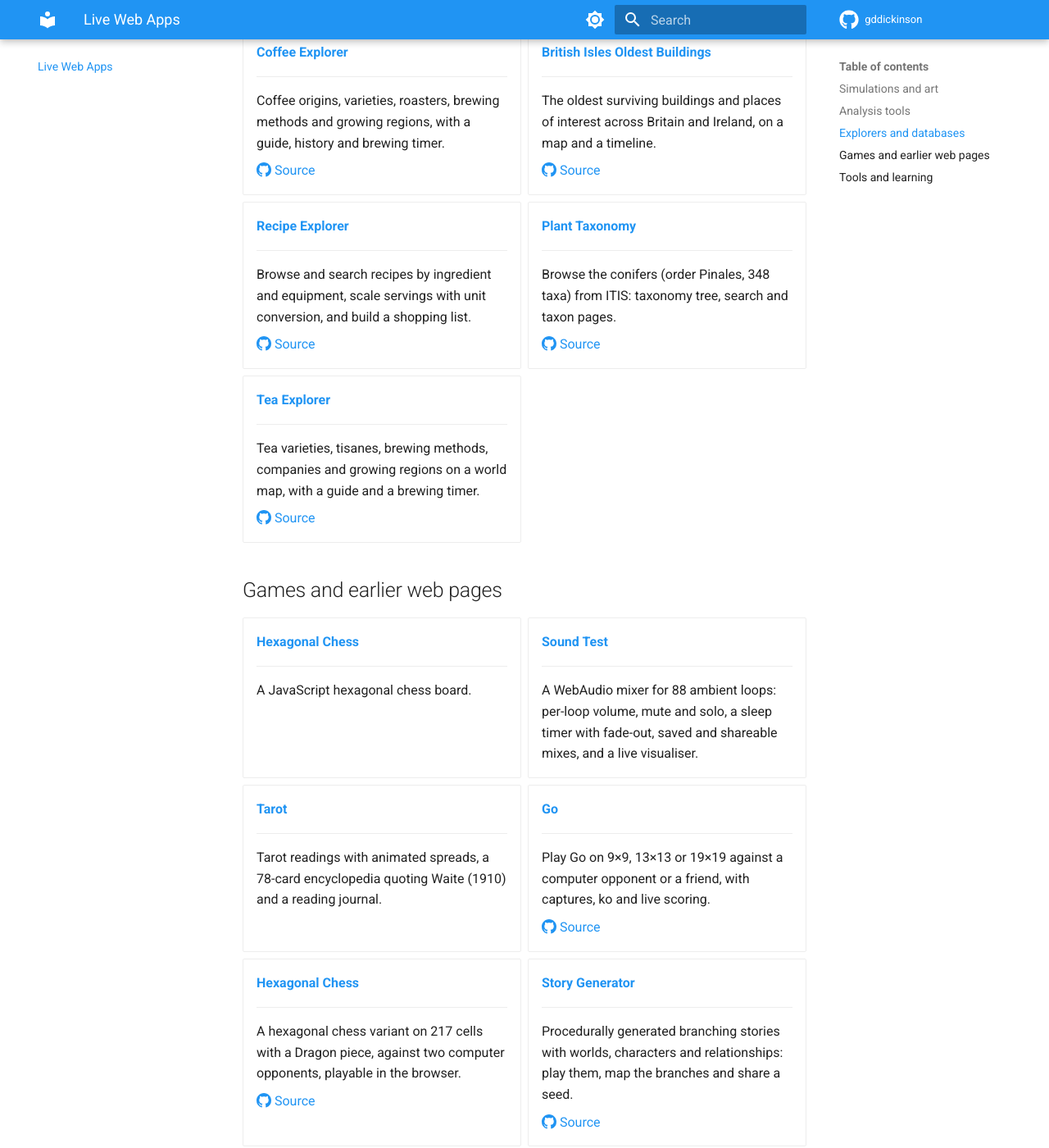
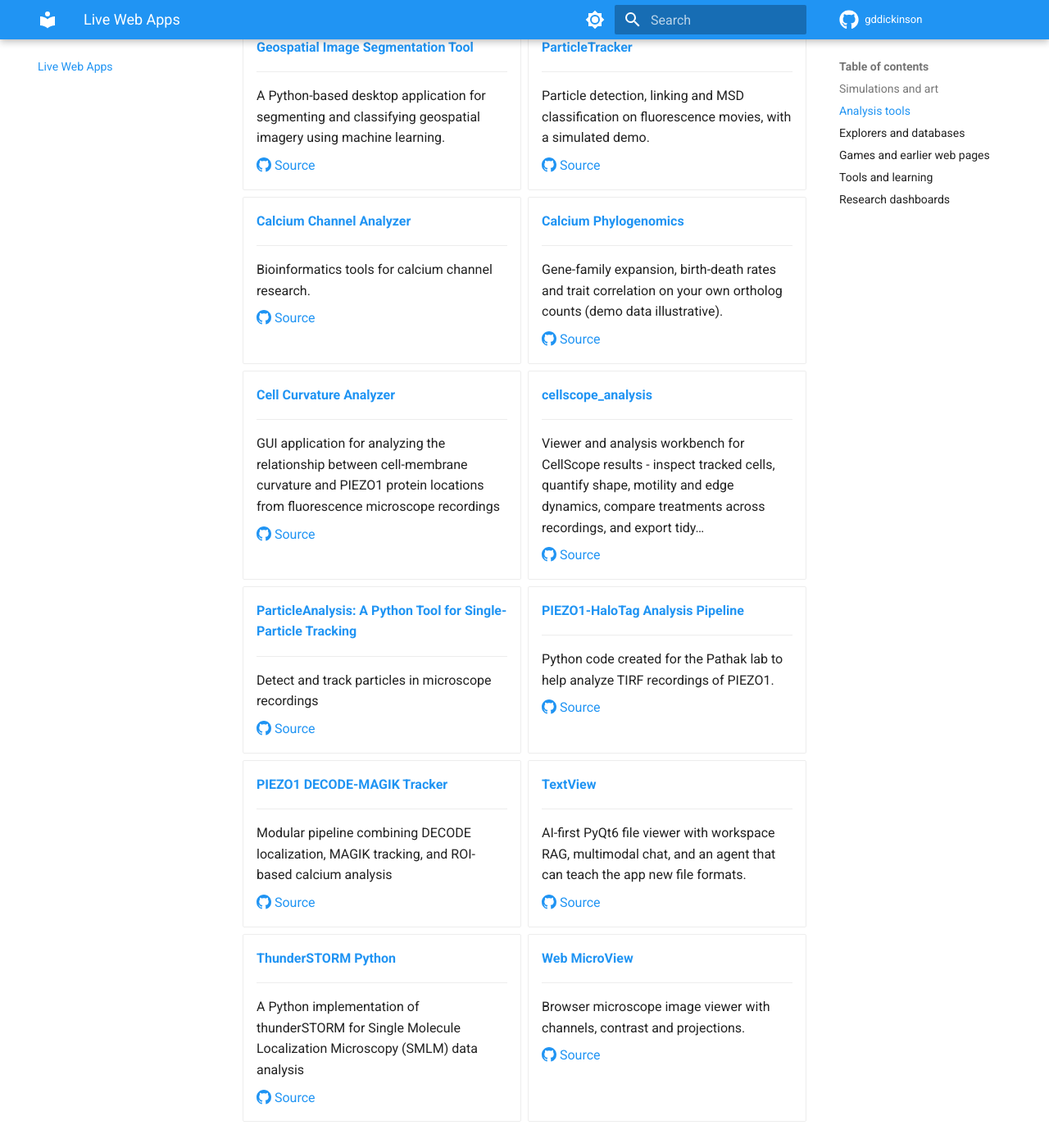
Before and after one commit to gddickinson/gddickinson.github.io, an MkDocs documentation site: the page built from docs/web-apps.md, in a window 1280 px wide and 1400 px high, scrolled down 8144 px. Shown: the whole window at 82% size. Built offline with MkDocs 1.6.1 and Material for MkDocs 9.7.7, drawn with Linux system fonts in a browser that asks for light colours; some of the changed text lies outside the part shown.

Commit message:
Web apps gallery: add ParticleTracker, building-gen, ca_signature_analyzer, calcium_channel_analyzer, calcium_channel_genes, calcium_phylogenomics, cell_curvature_analyzer, cell_edge_analysis_individual_scripts, cell_membrane_dynamics, cellscope_analysis, flika_plugins, ion_channel_genes, ip3r-simulator, ip3r_genes, naadp_binder_genes, naadpr_genes, organic_spacecraft, particle_analysis, pathak_lab, piezo1_decode_magik, textview, thunderstorm_python, web_microview
Co-Authored-By: Claude Opus 5.5 <noreply@anthropic.com>

```diff
--- a/docs/web-apps.md
+++ b/docs/web-apps.md
@@ -257,6 +257,22 @@ Projects you can use straight from the browser. Each one also runs as a local we
     Sequencer, synthesiser and mixer for composing in the browser.
 
     [:octicons-mark-github-16: Source](https://github.com/gddickinson/musicPlatform)
+
+-   **[Procedural Building Generator](https://gddickinson.github.io/building-gen/)**
+
+    ---
+
+    A Python package that procedurally generates realistic 3D buildings with full architectural detail -- interiors, exteriors, room layouts, windows, doors, stairs, and more.…
+
+    [:octicons-mark-github-16: Source](https://github.com/gddickinson/building-gen)
+
+-   **[PIEZO1 Membrane Dynamics Tracker](https://gddickinson.github.io/cell_membrane_dynamics/)**
+
+    ---
+
+    A Python-based application for analyzing PIEZO1 protein distribution and membrane dynamics using TIRF microscopy data.
+
+    [:octicons-mark-github-16: Source](https://github.com/gddickinson/cell_membrane_dynamics)
 
 </div>
 
@@ -546,6 +562,94 @@ Projects you can use straight from the browser. Each one also runs as a local we
 
     [:octicons-mark-github-16: Source](https://github.com/gddickinson/geospatial_image_segmenter)
 
+-   **[ParticleTracker](https://gddickinson.github.io/ParticleTracker/)**
+
+    ---
+
+    Particle detection, linking and MSD classification on fluorescence movies, with a simulated demo.
+
+    [:octicons-mark-github-16: Source](https://github.com/gddickinson/ParticleTracker)
+
+-   **[Calcium Channel Analyzer](https://gddickinson.github.io/calcium_channel_analyzer/)**
+
+    ---
+
+    Bioinformatics tools for calcium channel research.
+
+    [:octicons-mark-github-16: Source](https://github.com/gddickinson/calcium_channel_analyzer)
+
+-   **[Calcium Phylogenomics](https://gddickinson.github.io/calcium_phylogenomics/)**
+
+    ---
+
+    Gene-family expansion, birth-death rates and trait correlation on your own ortholog counts (demo data illustrative).
+
+    [:octicons-mark-github-16: Source](https://github.com/gddickinson/calcium_phylogenomics)
+
+-   **[Cell Curvature Analyzer](https://gddickinson.github.io/cell_curvature_analyzer/)**
+
+    ---
+
+    GUI application for analyzing the relationship between cell-membrane curvature and PIEZO1 protein locations from fluorescence microscope recordings
+
+    [:octicons-mark-github-16: Source](https://github.com/gddickinson/cell_curvature_analyzer)
+
+-   **[cellscope_analysis](https://gddickinson.github.io/cellscope_analysis/)**
+
+    ---
+
+    Viewer and analysis workbench for CellScope results - inspect tracked cells, quantify shape, motility and edge dynamics, compare treatments across recordings, and export tidy…
+
+    [:octicons-mark-github-16: Source](https://github.com/gddickinson/cellscope_analysis)
+
+-   **[ParticleAnalysis: A Python Tool for Single-Particle Tracking](https://gddickinson.github.io/particle_analysis/)**
+
+    ---
+
+    Detect and track particles in microscope recordings
+
+    [:octicons-mark-github-16: Source](https://github.com/gddickinson/particle_analysis)
+
+-   **[PIEZO1-HaloTag Analysis Pipeline](https://gddickinson.github.io/pathak_lab/)**
+
+    ---
+
+    Python code created for the Pathak lab to help analyze TIRF recordings of PIEZO1.
+
+    [:octicons-mark-github-16: Source](https://github.com/gddickinson/pathak_lab)
+
+-   **[PIEZO1 DECODE-MAGIK Tracker](https://gddickinson.github.io/piezo1_decode_magik/)**
+
+    ---
+
+    Modular pipeline combining DECODE localization, MAGIK tracking, and ROI-based calcium analysis
+
+    [:octicons-mark-github-16: Source](https://github.com/gddickinson/piezo1_decode_magik)
+
+-   **[TextView](https://gddickinson.github.io/textview/)**
+
+    ---
+
+    AI-first PyQt6 file viewer with workspace RAG, multimodal chat, and an agent that can teach the app new file formats.
+
+    [:octicons-mark-github-16: Source](https://github.com/gddickinson/textview)
+
+-   **[ThunderSTORM Python](https://gddickinson.github.io/thunderstorm_python/)**
+
+    ---
+
+    A Python implementation of thunderSTORM for Single Molecule Localization Microscopy (SMLM) data analysis
+
+    [:octicons-mark-github-16: Source](https://github.com/gddickinson/thunderstorm_python)
+
+-   **[Web MicroView](https://gddickinson.github.io/web_microview/)**
+
+    ---
+
+    Browser microscope image viewer with channels, contrast and projections.
+
+    [:octicons-mark-github-16: Source](https://github.com/gddickinson/web_microview)
+
 </div>
 
 ## Explorers and databases
@@ -727,3 +831,49 @@ Projects you can use straight from the browser. Each one also runs as a local we
     [:octicons-mark-github-16: Source](https://github.com/gddickinson/VisualPyIDE)
 
 </div>
+
+## Research dashboards
+
+<div class="grid cards" markdown>
+
+-   **[Calcium Channel Gene Census](https://gddickinson.github.io/calcium_channel_genes/)**
+
+    ---
+
+    Census, classification and phylogeny of calcium channels: read-only dashboard of the committed tables and headline numbers.
+
+    [:octicons-mark-github-16: Source](https://github.com/gddickinson/calcium_channel_genes)
+
+-   **[Ion Channel Gene Census](https://gddickinson.github.io/ion_channel_genes/)**
+
+    ---
+
+    Census, classification and phylogeny of ion channels across genomes: read-only dashboard of the committed results.
+
+    [:octicons-mark-github-16: Source](https://github.com/gddickinson/ion_channel_genes)
+
+-   **[IP3 Receptor Gene Census](https://gddickinson.github.io/ip3r_genes/)**
+
+    ---
+
+    The ITPR / IP3-receptor family across eukaryotes: claims, genome range, family tree and selection, from committed tables.
+
+    [:octicons-mark-github-16: Source](https://github.com/gddickinson/ip3r_genes)
+
+-   **[NAADP Binder Gene Census](https://gddickinson.github.io/naadp_binder_genes/)**
+
+    ---
+
+    Census of NAADP-binding proteins (JPT1, LSM12): benchmark, baseline and literature audit from committed tables.
+
+    [:octicons-mark-github-16: Source](https://github.com/gddickinson/naadp_binder_genes)
+
+-   **[Two-Pore Channel Gene Census](https://gddickinson.github.io/naadpr_genes/)**
+
+    ---
+
+    Census of the two-pore channels (TPCN1/2/3): status, benchmark, baseline and findings from committed tables.
+
+    [:octicons-mark-github-16: Source](https://github.com/gddickinson/naadpr_genes)
+
+</div>
```
